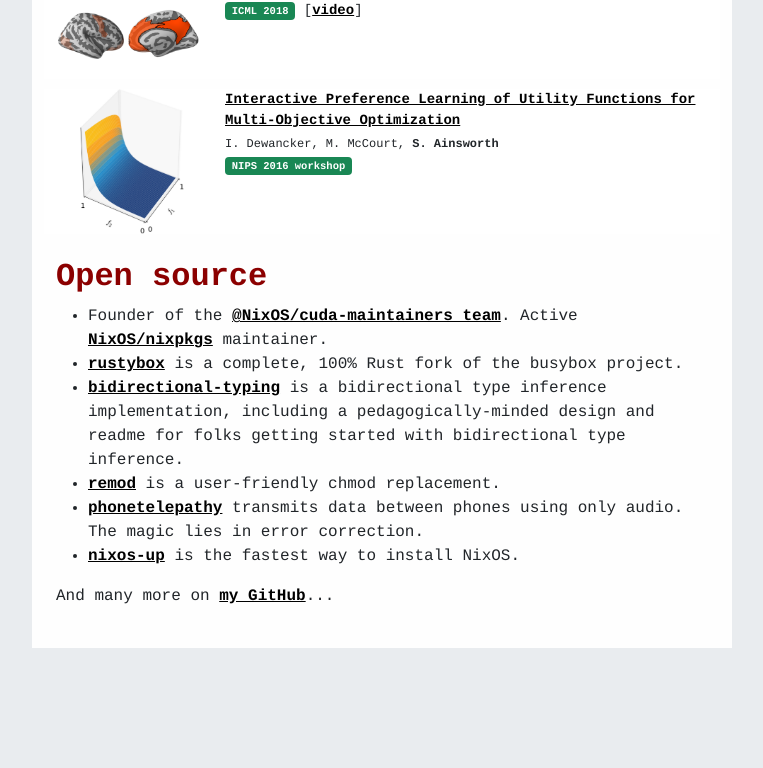
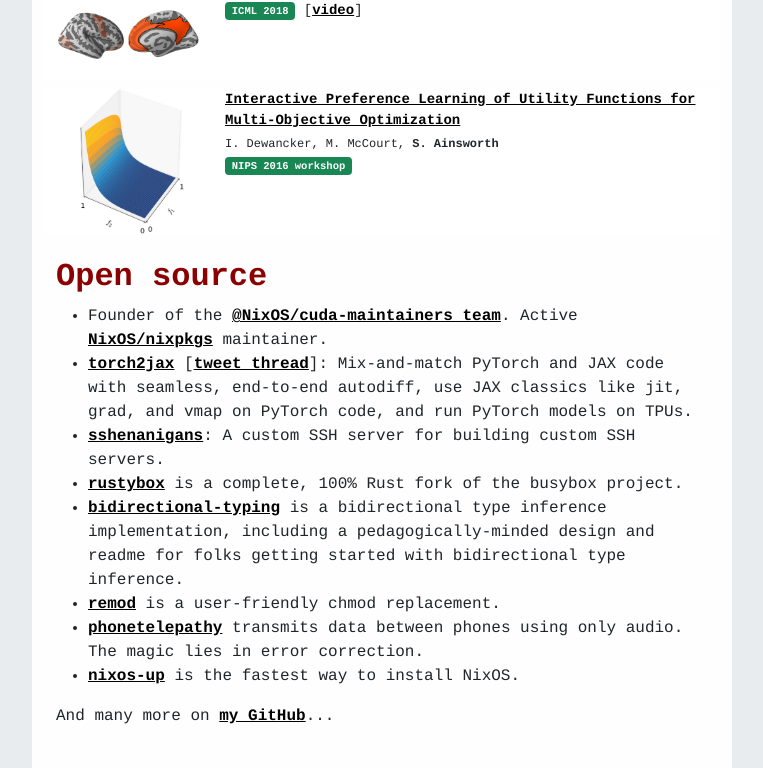
Before and after one commit to samuela/personal-website, a Next.js app: page / in a window 1280 px wide. Shown: the part 2246-3014 px from the top of the page, without its empty margins (258-1021 px from the left). Before the commit the page ends 2894 px from the top, so only its background shows below. Built offline with nearby package versions, Linux system fonts and the light colour scheme.

Commit message:
index.tsx: add torch2jax and sshenanigans to open source section

```diff
--- a/pages/index.tsx
+++ b/pages/index.tsx
@@ -305,6 +305,21 @@ function HomePage() {
                 maintainer.
               </li>
               <li>
+                <a href="https://github.com/samuela/torch2jax/">torch2jax</a> [
+                <a href="https://twitter.com/SamuelAinsworth/status/1709236815553769663">
+                  tweet thread
+                </a>
+                ]: Mix-and-match PyTorch and JAX code with seamless, end-to-end
+                autodiff, use JAX classics like jit, grad, and vmap on PyTorch
+                code, and run PyTorch models on TPUs.
+              </li>
+              <li>
+                <a href="https://github.com/samuela/sshenanigans">
+                  sshenanigans
+                </a>
+                : A custom SSH server for building custom SSH servers.
+              </li>
+              <li>
                 <a href="https://github.com/samuela/rustybox">rustybox</a> is a
                 complete, 100% Rust fork of the busybox project.
               </li>
```
